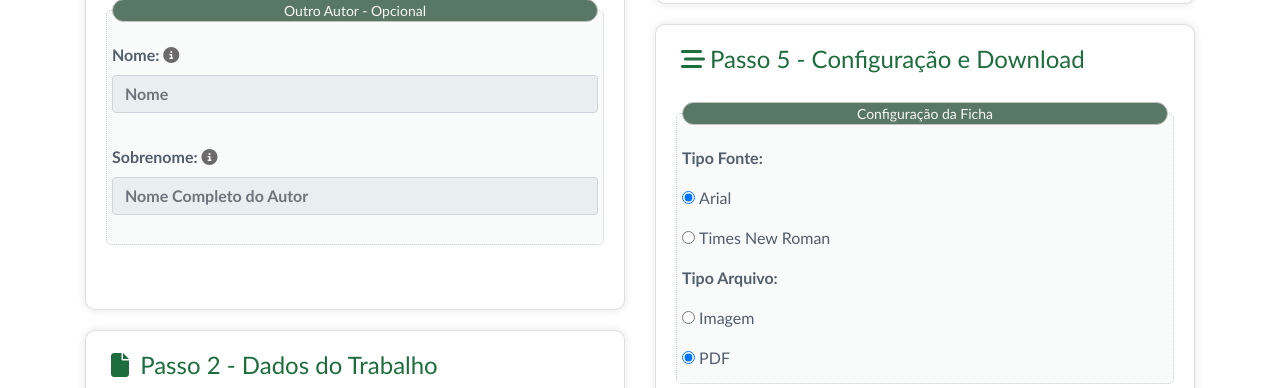
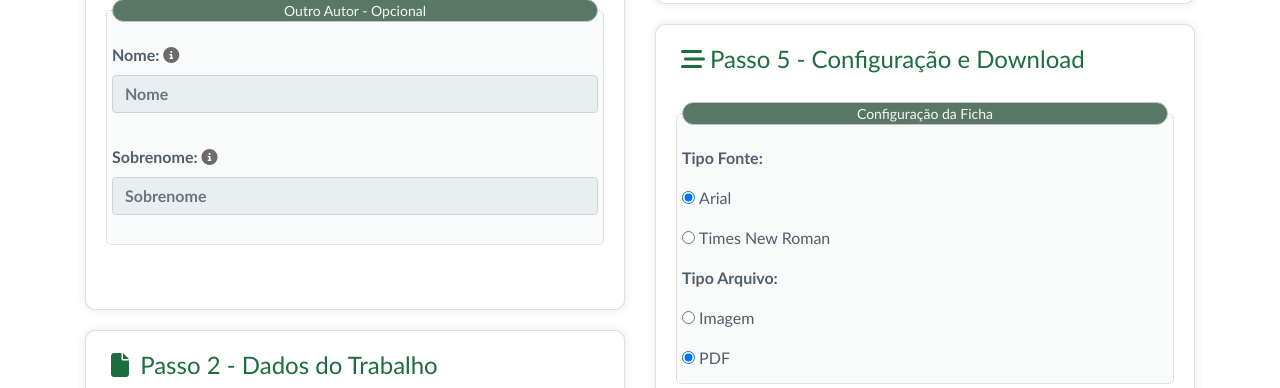
Before and after one commit to fabiodesousaleal/gfc, a Flask app: page /ficha/ in a window 1280 px wide. Shown: the part 899-1287 px from the top of the page. Run offline with Flask 3, Linux system fonts and the light colour scheme; data that the repository does not hold is empty; some libraries are stand-ins or nearby versions.

Commit message:
Altera placehold errado

```diff
--- a/templates/ficha_view.html
+++ b/templates/ficha_view.html
@@ -99,7 +99,7 @@
                                     </span>
 
                                 </label>
-                                    <input class="form-control" type="text" id="autor3-sobrenome" name="autor3-sobrenome" value="" placeholder="Nome Completo do Autor"  maxlength="100"><br>
+                                    <input class="form-control" type="text" id="autor3-sobrenome" name="autor3-sobrenome" value="" placeholder="Sobrenome"  maxlength="100"><br>
 
                             </fieldset>
                     </div>
```
